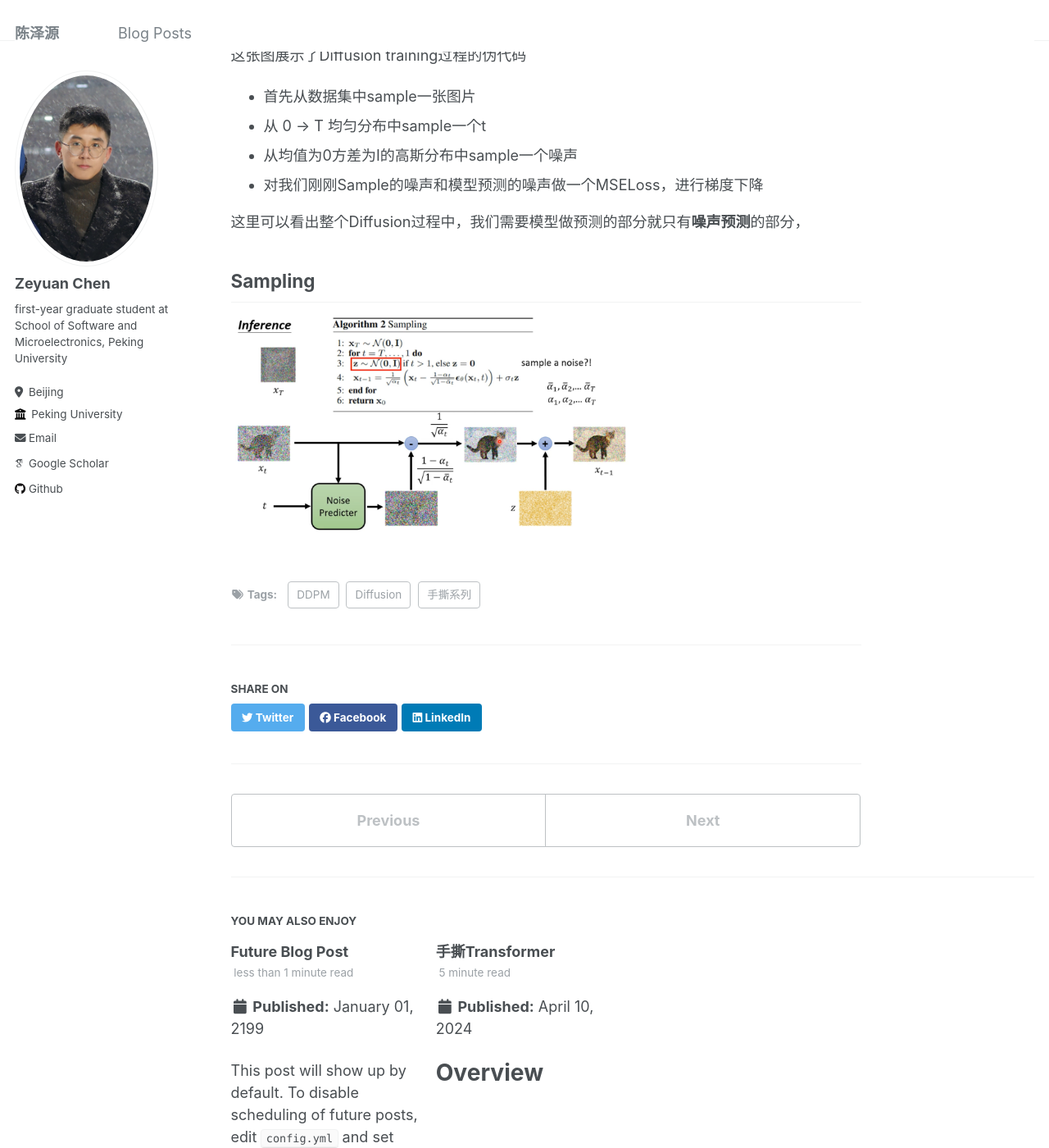
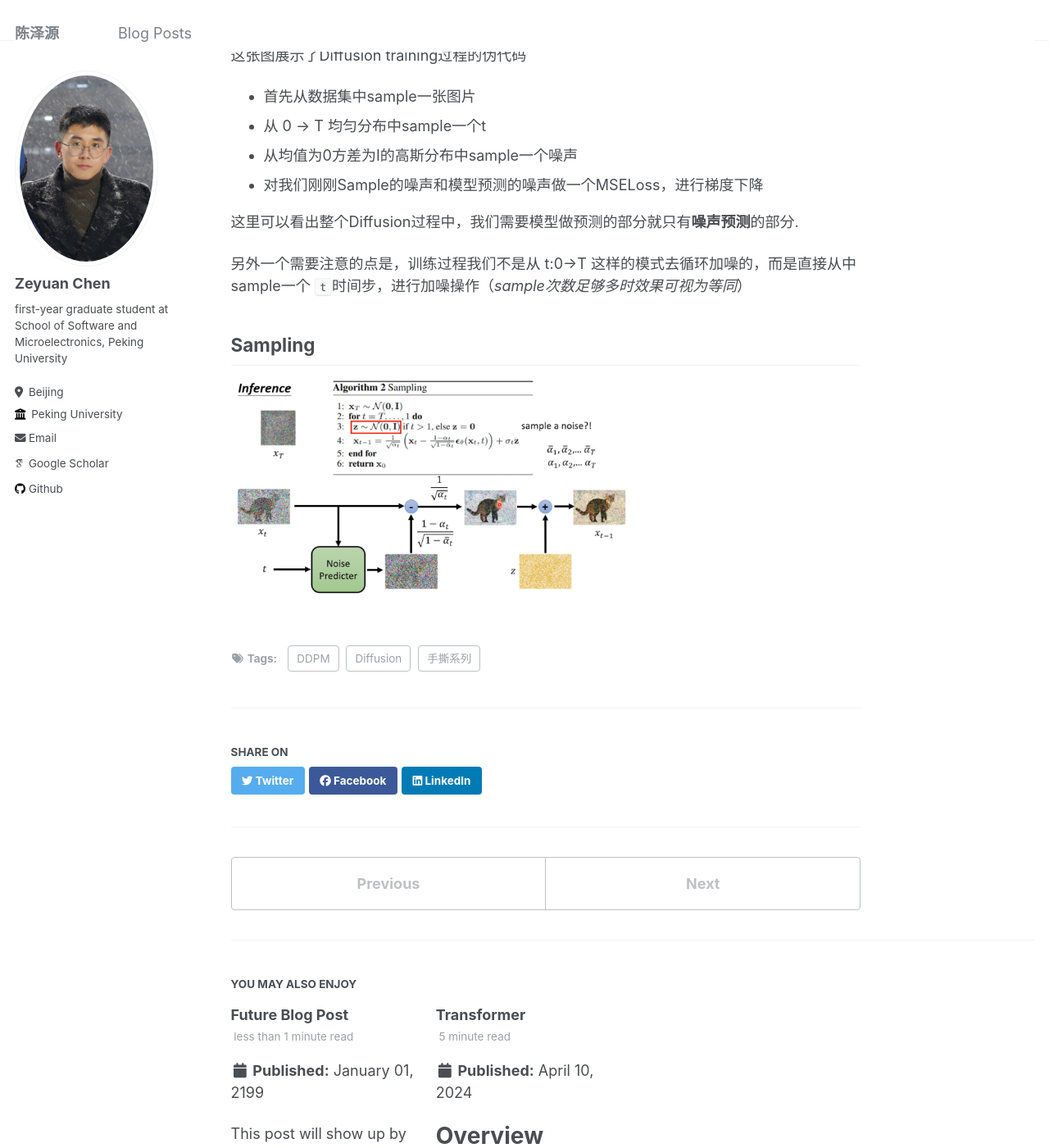
Before and after one commit to chenzyn/chenzyn.github.io, a Jekyll site: the page built from _posts/2024-04-10-diffusion.md, in a window 1280 px wide and 1400 px high, scrolled down 1817 px. Shown: the whole window at 82% size. Built offline with Jekyll 4.4.1, drawn with Linux system fonts in a browser that asks for light colours; some web fonts are replaced.

Commit message:
upload DDPM

```diff
--- a/_posts/2012-08-14-blog-post-1.md
+++ b/_posts/2012-08-14-blog-post-1.md
@@ -1,5 +1,5 @@
 ---
-title: '手撕Transformer'
+title: 'Transformer'
 date: 2024-04-10
 permalink: /posts/2024/04/blog-post-1/
 tags:
--- a/_posts/2024-04-10-diffusion.md
+++ b/_posts/2024-04-10-diffusion.md
@@ -55,7 +55,11 @@ Training
 - 从均值为0方差为I的高斯分布中sample一个噪声
 - 对我们刚刚Sample的噪声和模型预测的噪声做一个MSELoss，进行梯度下降
 
-这里可以看出整个Diffusion过程中，我们需要模型做预测的部分就只有**噪声预测**的部分，
+这里可以看出整个Diffusion过程中，我们需要模型做预测的部分就只有**噪声预测**的部分.
+
+另外一个需要注意的点是，训练过程我们不是从 t:0->T 这样的模式去循环加噪的，而是直接从中sample一个
+`t`时间步，进行加噪操作（_sample次数足够多时效果可视为等同_）
+
 
 Sampling
 ---
```
